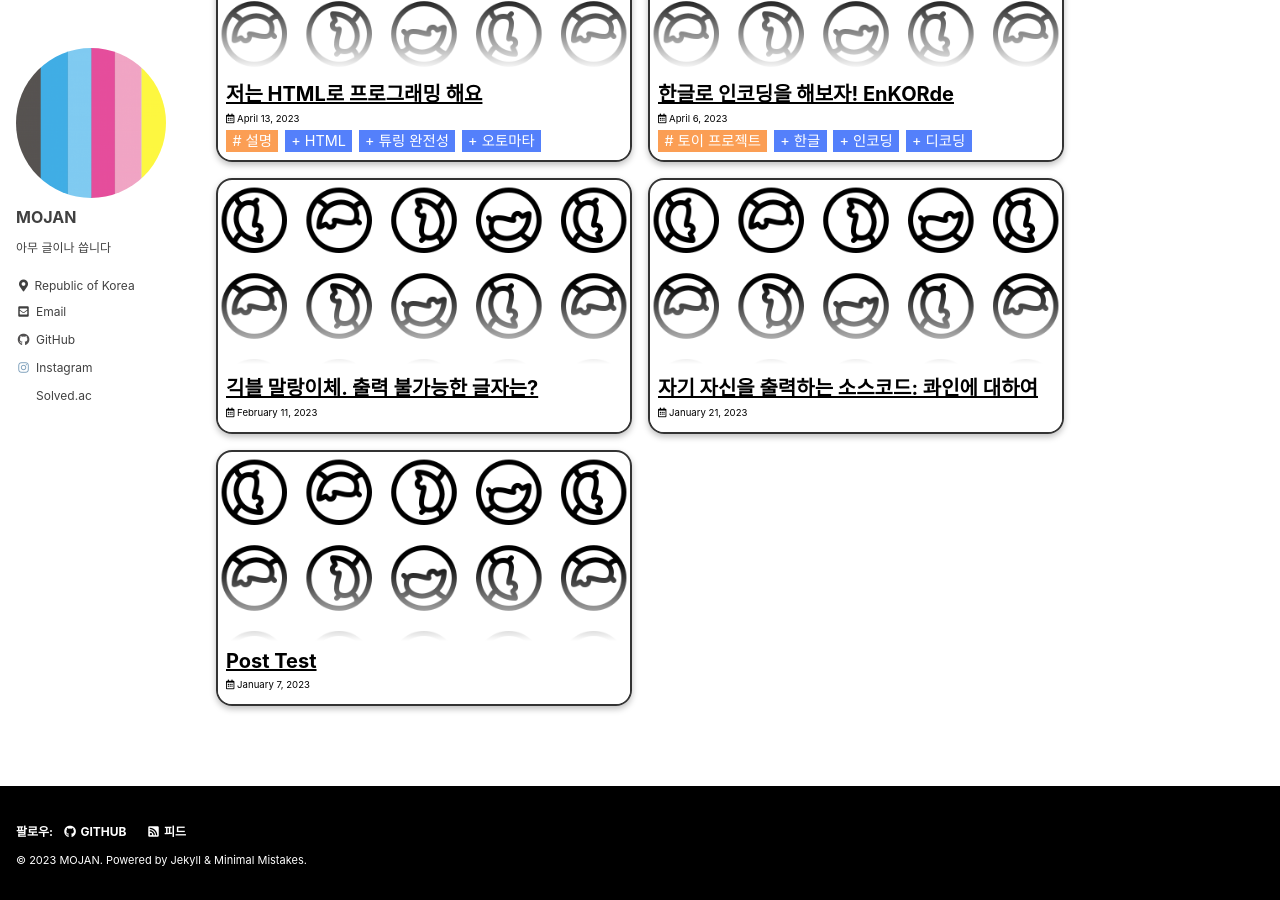
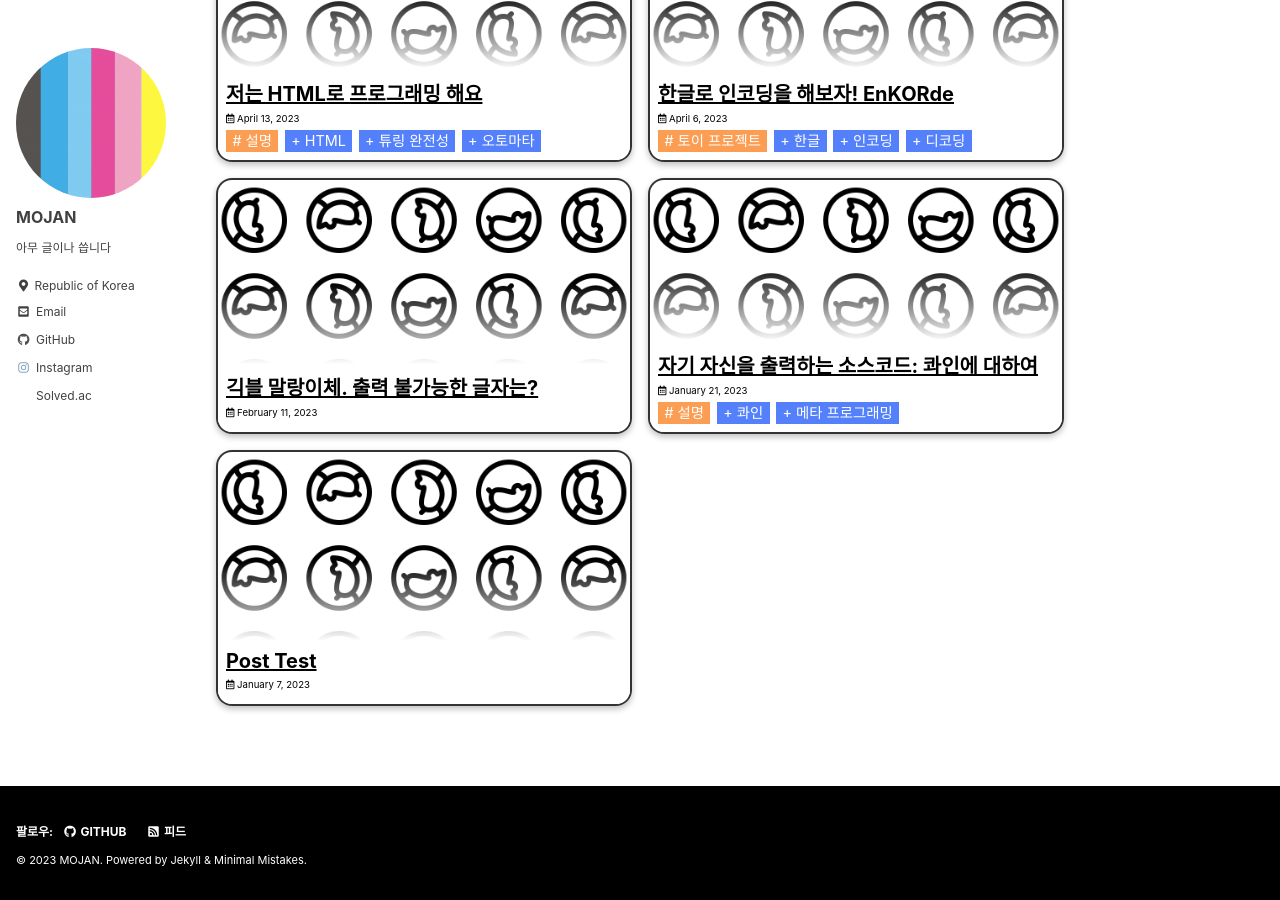
Before and after one commit to MOJAN3543/MOJAN3543.github.io, a Jekyll site: the page built from index.html, in a window 1280 px wide and 900 px high, scrolled down 513 px. Built offline with Jekyll 4.4.1, drawn with Linux system fonts in a browser that asks for light colours; cached includes are drawn as plain includes; the list of posts is cut into pages by our own code.

Commit message:
Update 2023-01-21-Quine.md

```diff
--- a/_posts/Quine/2023-01-21-Quine.md
+++ b/_posts/Quine/2023-01-21-Quine.md
@@ -2,6 +2,10 @@
 title: "자기 자신을 출력하는 소스코드: 콰인에 대하여"
 toc: true
 toc_sticky: true
+categories:
+  - 설명
+tags:
+  - [콰인, 메타 프로그래밍]
 last_modified_at: 2023-01-21
 ---
 ![그리는 손](https://raw.githubusercontent.com/MOJAN3543/MOJAN3543.github.io/e84c3f1bad3e0aa3d4f8f4408f948f70b2ba3fee/_posts/Quine/Drawing_Hand.jpg "그리는 손")
```
